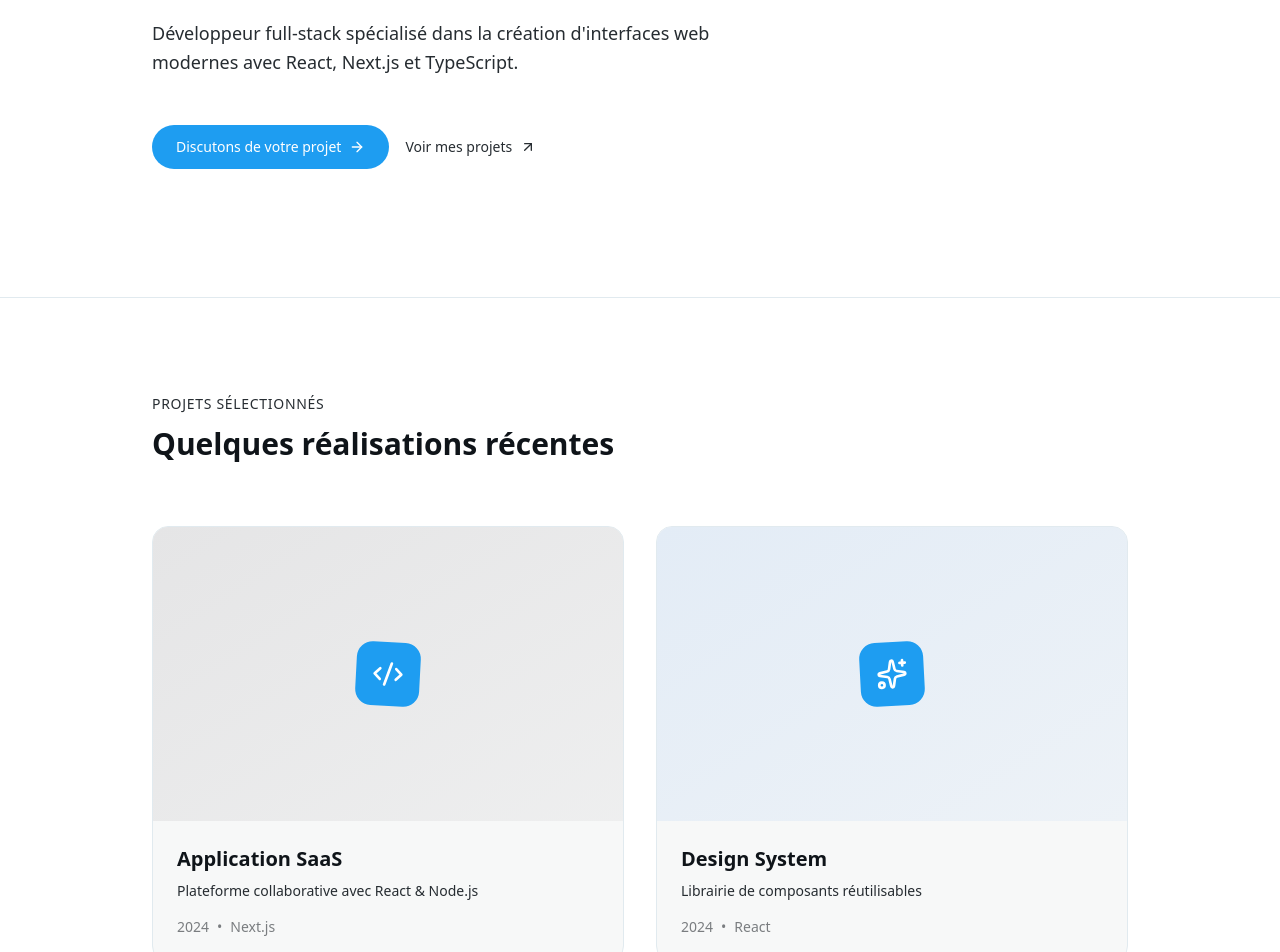
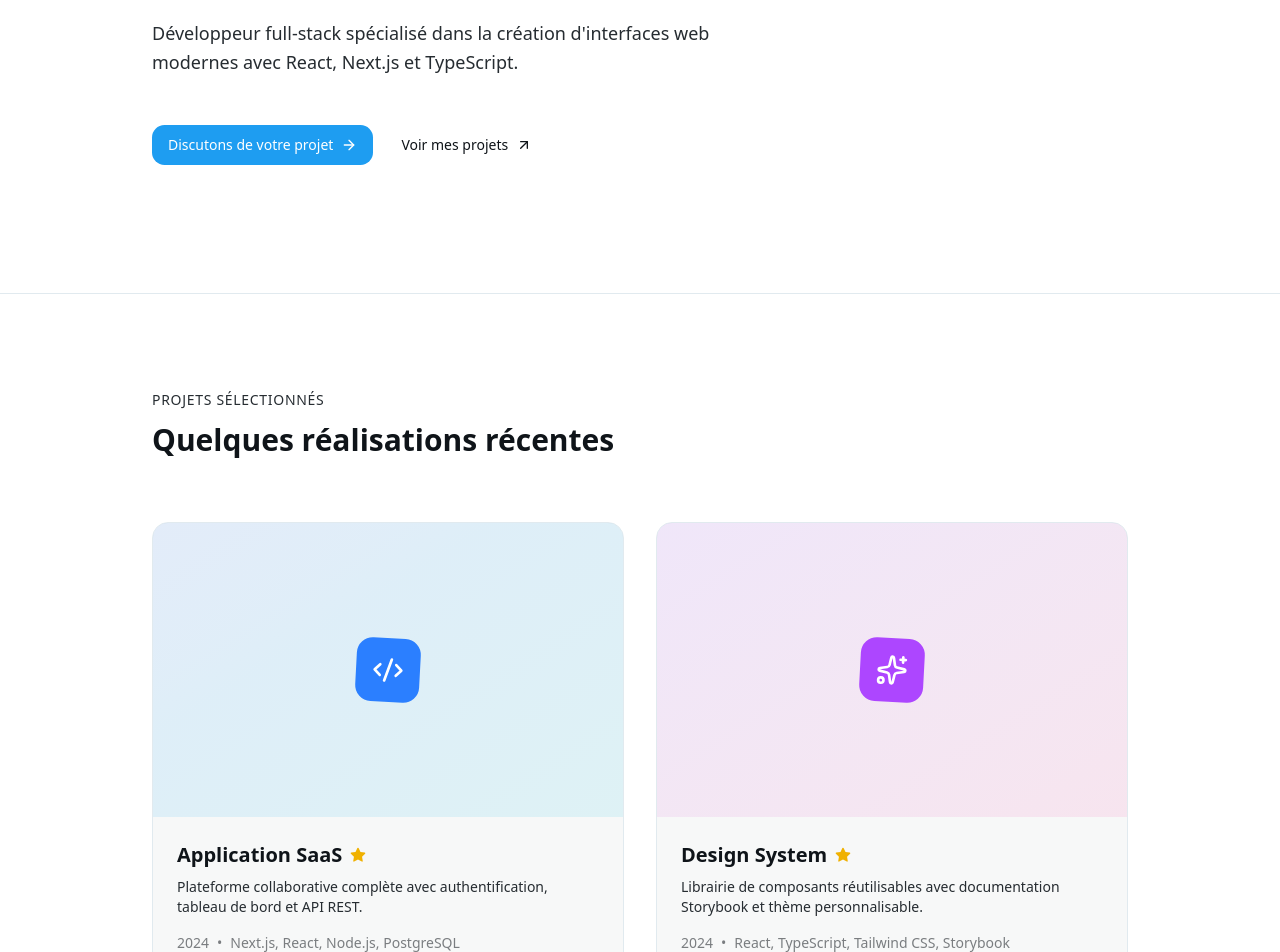
Before and after one commit to SkyZonDev/portfolio, a Next.js app: page / in a window 1280 px wide. Shown: the part 620-1572 px from the top of the page. Built offline with nearby package versions, Linux system fonts and the light colour scheme; no server answers.

Commit message:
refactor: update project structure by removing constants file and integrating project data directly into components

```diff
--- a/src/app/page.tsx
+++ b/src/app/page.tsx
@@ -1,5 +1,9 @@
+import { IconStarFilled } from '@tabler/icons-react';
 import { ArrowRight, ArrowUpRight, Code2, Sparkles } from 'lucide-react';
 import Link from 'next/link';
+import { Button } from '@/components/ui/button';
+import { projects } from '@/constants';
+import { cn } from '@/lib/utils';
 
 export default function Home() {
     return (
@@ -37,20 +41,18 @@ export default function Home() {
 
                         {/* Minimal CTA */}
                         <div className="flex items-center gap-4 pt-4">
-                            <Link
-                                href="/contact"
-                                className="group inline-flex items-center gap-2 rounded-full bg-primary px-6 py-3 text-sm font-medium text-primary-foreground transition-all hover:opacity-90 hover:gap-3"
-                            >
+                            <Button asChild size="lg" className="rounded-xl">
+                                <Link href="/contact">
                                     Discutons de votre projet
-                                <ArrowRight className="size-4 transition-transform group-hover:translate-x-0.5" />
+                                    <ArrowRight className="size-4" />
                                 </Link>
-                            <Link
-                                href="/projects"
-                                className="inline-flex items-center gap-2 text-sm font-medium text-muted-foreground transition-colors hover:text-foreground"
-                            >
+                            </Button>
+                            <Button variant="ghost" asChild>
+                                <Link href="/projects">
                                     Voir mes projets
                                     <ArrowUpRight className="size-4" />
                                 </Link>
+                            </Button>
                         </div>
                     </div>
                 </section>
@@ -68,56 +70,52 @@ export default function Home() {
                         </div>
 
                         <div className="grid gap-8 md:grid-cols-2">
-                            {/* Project Card 1 */}
+                            {projects
+                                .filter((project) => project.featured)
+                                .map((project, idx) => {
+                                    const Icon = project.icon;
+                                    return (
                                         <Link
-                                href="/projects"
-                                className="group relative overflow-hidden rounded-2xl border border-border bg-card transition-all hover:shadow-lg hover:shadow-border/50 hover:border-border"
+                                            key={idx}
+                                            href={`/projects/${project.id}`}
+                                            className="group relative overflow-hidden rounded-2xl border border-border bg-card transition-all hover:shadow-lg hover:shadow-border/50 hover:border-border hover:-translate-y-2"
                                         >
-                                <div className="aspect-16/10 bg-linear-to-br from-muted to-muted/50 p-8 flex items-center justify-center">
-                                    <div className="size-16 rounded-2xl bg-primary flex items-center justify-center rotate-3 group-hover:rotate-6 transition-transform">
-                                        <Code2 className="size-8 text-primary-foreground" />
+                                            <div
+                                                className={cn(
+                                                    'aspect-16/10 bg-linear-to-br p-8 flex items-center justify-center',
+                                                    project.gradient
+                                                )}
+                                            >
+                                                <div
+                                                    className={cn(
+                                                        'size-16 rounded-2xl bg-primary flex items-center justify-center rotate-3 group-hover:rotate-6 transition-transform',
+                                                        project.iconBg
+                                                    )}
+                                                >
+                                                    <Icon className="size-8 text-white" />
                                                 </div>
                                             </div>
                                             <div className="p-6 space-y-2">
-                                    <h3 className="text-xl font-semibold text-card-foreground">
-                                        Application SaaS
+                                                <h3 className="text-xl font-semibold text-card-foreground flex items-center gap-2">
+                                                    {project.title}{' '}
+                                                    <IconStarFilled className="size-4 text-yellow-500" />
                                                 </h3>
                                                 <p className="text-sm text-muted-foreground">
-                                        Plateforme collaborative avec React &
-                                        Node.js
+                                                    {project.description}
                                                 </p>
                                                 <div className="flex items-center gap-2 text-sm text-muted-foreground/60 pt-2">
-                                        <span>2024</span>
+                                                    <span>{project.year}</span>
                                                     <span>•</span>
-                                        <span>Next.js</span>
+                                                    <span>
+                                                        {project.tech.join(
+                                                            ', '
+                                                        )}
+                                                    </span>
                                                 </div>
                                             </div>
                                         </Link>
-
-                            {/* Project Card 2 */}
-                            <Link
-                                href="/projects"
-                                className="group relative overflow-hidden rounded-2xl border border-border bg-card transition-all hover:shadow-lg hover:shadow-border/50 hover:border-border"
-                            >
-                                <div className="aspect-16/10 bg-linear-to-br from-accent to-accent/50 p-8 flex items-center justify-center">
-                                    <div className="size-16 rounded-2xl bg-primary flex items-center justify-center -rotate-3 group-hover:-rotate-6 transition-transform">
-                                        <Sparkles className="size-8 text-primary-foreground" />
-                                    </div>
-                                </div>
-                                <div className="p-6 space-y-2">
-                                    <h3 className="text-xl font-semibold text-card-foreground">
-                                        Design System
-                                    </h3>
-                                    <p className="text-sm text-muted-foreground">
-                                        Librairie de composants réutilisables
-                                    </p>
-                                    <div className="flex items-center gap-2 text-sm text-muted-foreground/60 pt-2">
-                                        <span>2024</span>
-                                        <span>•</span>
-                                        <span>React</span>
-                                    </div>
-                                </div>
-                            </Link>
+                                    );
+                                })}
                         </div>
 
                         <div className="mt-12 text-center">
--- a/src/components/navigation/footer.tsx
+++ b/src/components/navigation/footer.tsx
@@ -1,10 +1,5 @@
-import {
-    IconBrandGithub,
-    IconBrandLinkedin,
-    IconMail,
-} from '@tabler/icons-react';
-import { Github, Linkedin, Mail } from 'lucide-react';
 import Link from 'next/link';
+import { footer } from '@/constants';
 
 export function Footer() {
     return (
@@ -16,37 +11,18 @@ export function Footer() {
                         passion
                     </p>
                     <div className="flex items-center gap-1">
+                        {footer.social.map((social, idx) => (
                             <Link
-                            href={
-                                process.env.NEXT_PUBLIC_GITHUB_URL ||
-                                'https://github.com'
-                            }
+                                key={idx}
+                                href={social.href}
                                 target="_blank"
                                 rel="noopener noreferrer"
                                 className="inline-flex items-center justify-center size-10 rounded-full text-muted-foreground transition-colors hover:bg-muted hover:text-foreground"
-                            aria-label="GitHub"
+                                aria-label={social.label}
                             >
-                            <IconBrandGithub className="size-5" />
+                                <social.icon className="size-5" />
                             </Link>
-                        <Link
-                            href={
-                                process.env.NEXT_PUBLIC_LINKEDIN_URL ||
-                                'https://linkedin.com'
-                            }
-                            target="_blank"
-                            rel="noopener noreferrer"
-                            className="inline-flex items-center justify-center size-10 rounded-full text-muted-foreground transition-colors hover:bg-muted hover:text-foreground"
-                            aria-label="LinkedIn"
-                        >
-                            <IconBrandLinkedin className="size-5" />
-                        </Link>
-                        <Link
-                            href={`mailto:${process.env.NEXT_PUBLIC_CONTACT_EMAIL}`}
-                            className="inline-flex items-center justify-center size-10 rounded-full text-muted-foreground transition-colors hover:bg-muted hover:text-foreground"
-                            aria-label="Email"
-                        >
-                            <IconMail className="size-5" />
-                        </Link>
+                        ))}
                     </div>
                 </div>
             </div>
--- /dev/null
+++ b/src/components/ui/button-motion.tsx
@@ -0,0 +1,5 @@
+'use client';
+import { motion } from 'framer-motion';
+import { Button } from './button';
+
+export const MotionButton = motion(Button);
--- a/src/components/ui/button.tsx
+++ b/src/components/ui/button.tsx
@@ -1,7 +1,7 @@
 import { Slot } from '@radix-ui/react-slot';
 import { cva, type VariantProps } from 'class-variance-authority';
+import { motion } from 'framer-motion';
 import * as React from 'react';
-
 import { cn } from '@/lib/utils';
 
 const buttonVariants = cva(
```
Also changed, not shown: src/app/projects/page.tsx (+22 -18 lines), src/components/navigation/navbar.tsx (+8 -25 lines), src/constants/index.ts (renamed from src/app/projects/constants.ts, +94 -0 lines), 1 other file (tests, documents, lock files or other folders). Lines whose indentation alone changed are shown as unchanged.
